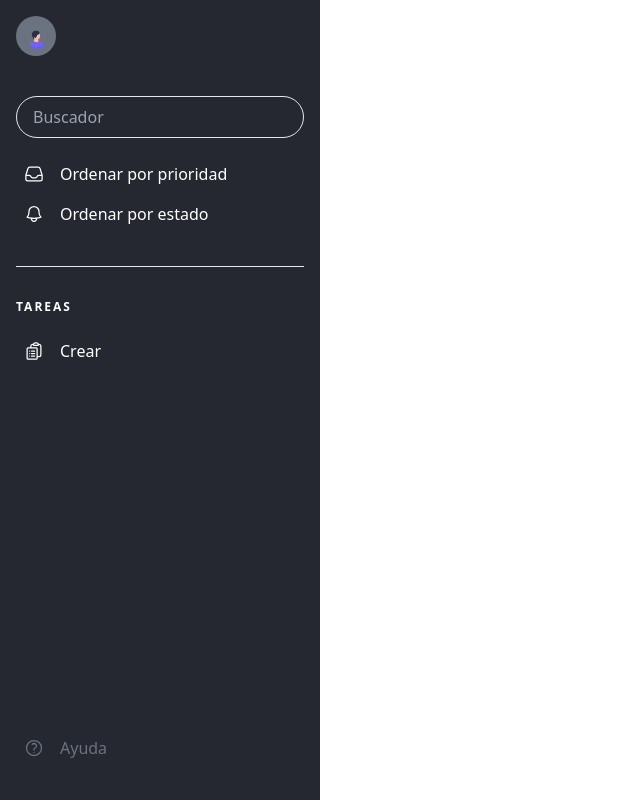
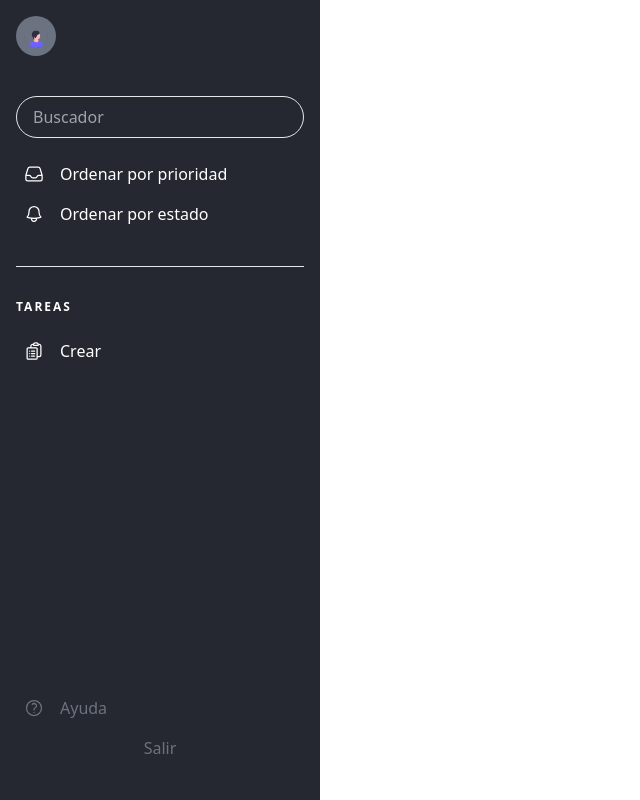
Before and after one commit to JoseCaicedoDev/TodoDo, a React app: page /das in a window 1280 px wide. Shown: the whole page, without its empty margins (0-640 px from the left). Built offline with nearby package versions, Linux system fonts and the light colour scheme; the HTML template or start-up script is replaced by a standard one.

Commit message:
button logout

```diff
--- a/src/components/sidebar/index.jsx
+++ b/src/components/sidebar/index.jsx
@@ -1,9 +1,18 @@
-import { useSelector } from 'react-redux'
+import { useDispatch, useSelector } from 'react-redux'
+import { useNavigate } from 'react-router-dom'
 
+import { unsetUser } from '../../reducers/users/userSlice'
 import { Input } from '../input'
 import imgUser from '../../assets/user.svg'
 export function Sidebar() {
   const user = useSelector((state) => state.user)
+  const navigate = useNavigate()
+  const dispatch = useDispatch()
+
+  const handleLogout = () => {
+    dispatch(unsetUser())
+    navigate('/')
+  }
 
   return (
     <>
@@ -14,7 +23,7 @@ export function Sidebar() {
           <div className="logo flex items-center gap-4 mb-8">
             <img className="w-10 h-10 bg-gray-500 p-2 rounded-full" src={imgUser} />
             <div>
-              <h3 className="font-bold text-white">{user.email}</h3>
+              <h3 className="font-bold text-white">{user.lastName}</h3>
             </div>
           </div>
           {/* Search */}
@@ -120,6 +129,15 @@ export function Sidebar() {
                 <span>Ayuda</span>
               </a>
             </li>
+            <li className="text-center">
+              <button
+                className="block w-full p-2 text-gray-500 hover:bg-gray-200 transition-colors rounded-lg"
+                href="#"
+                onClick={handleLogout}
+              >
+                Salir
+              </button>
+            </li>
           </ul>
         </section>
       </div>
```
